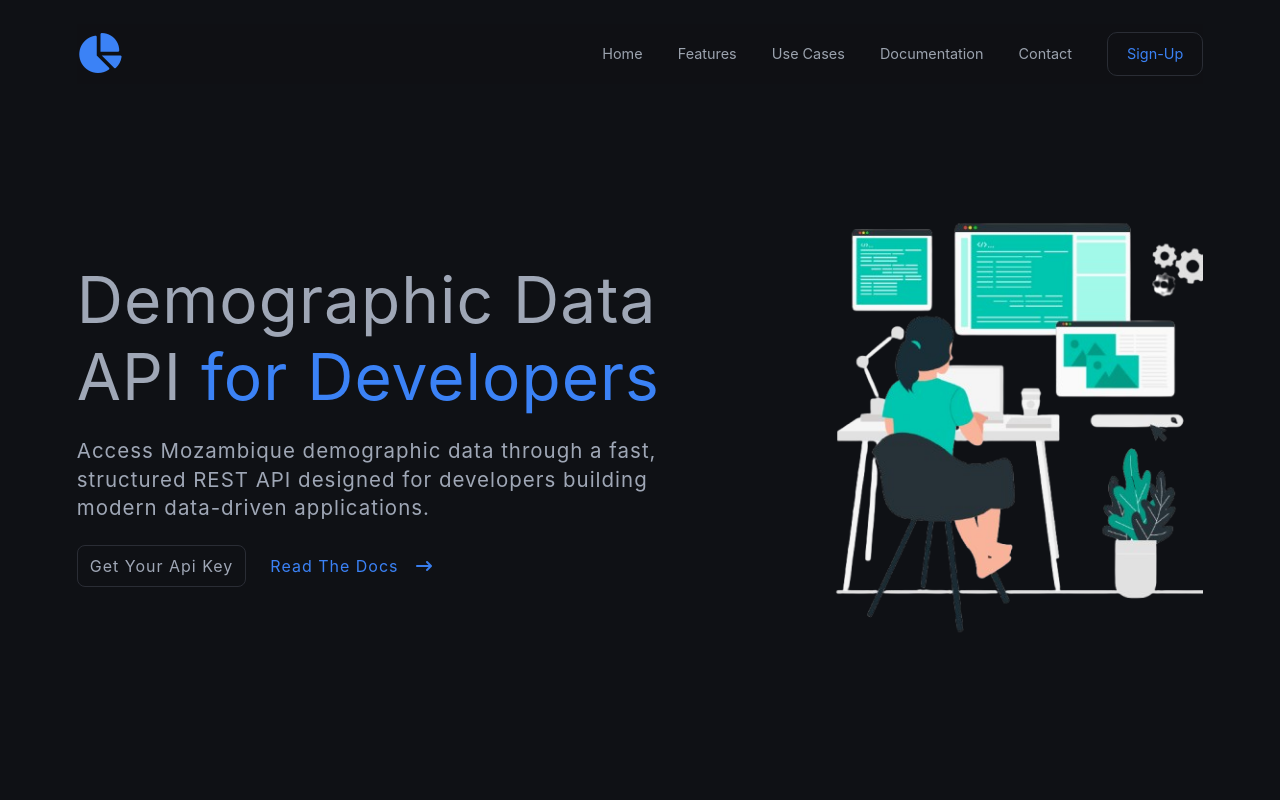
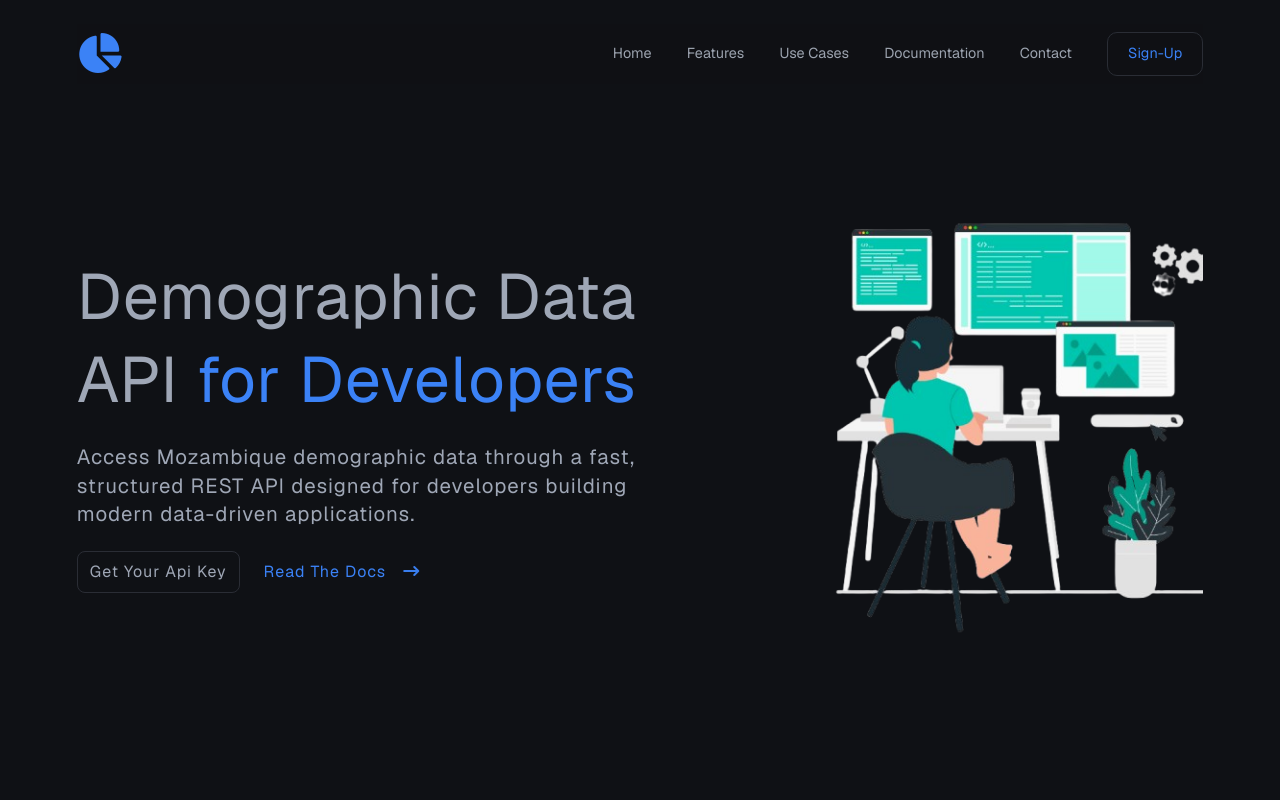
Before and after one commit to itsgaspr/api-landingpage, a React (Vite) app: page / in a window 1280 px wide. Shown: the top 800 px of the page. Built offline with nearby package versions, Linux system fonts and the light colour scheme.

Commit message:
feat: add Geist font

```diff
--- a/src/index.css
+++ b/src/index.css
@@ -9,7 +9,7 @@ html {
 
 * {
   box-sizing: border-box;
-  /* font-family: inter; */
+  font-family: Geist;
 }
 
 header {
```
